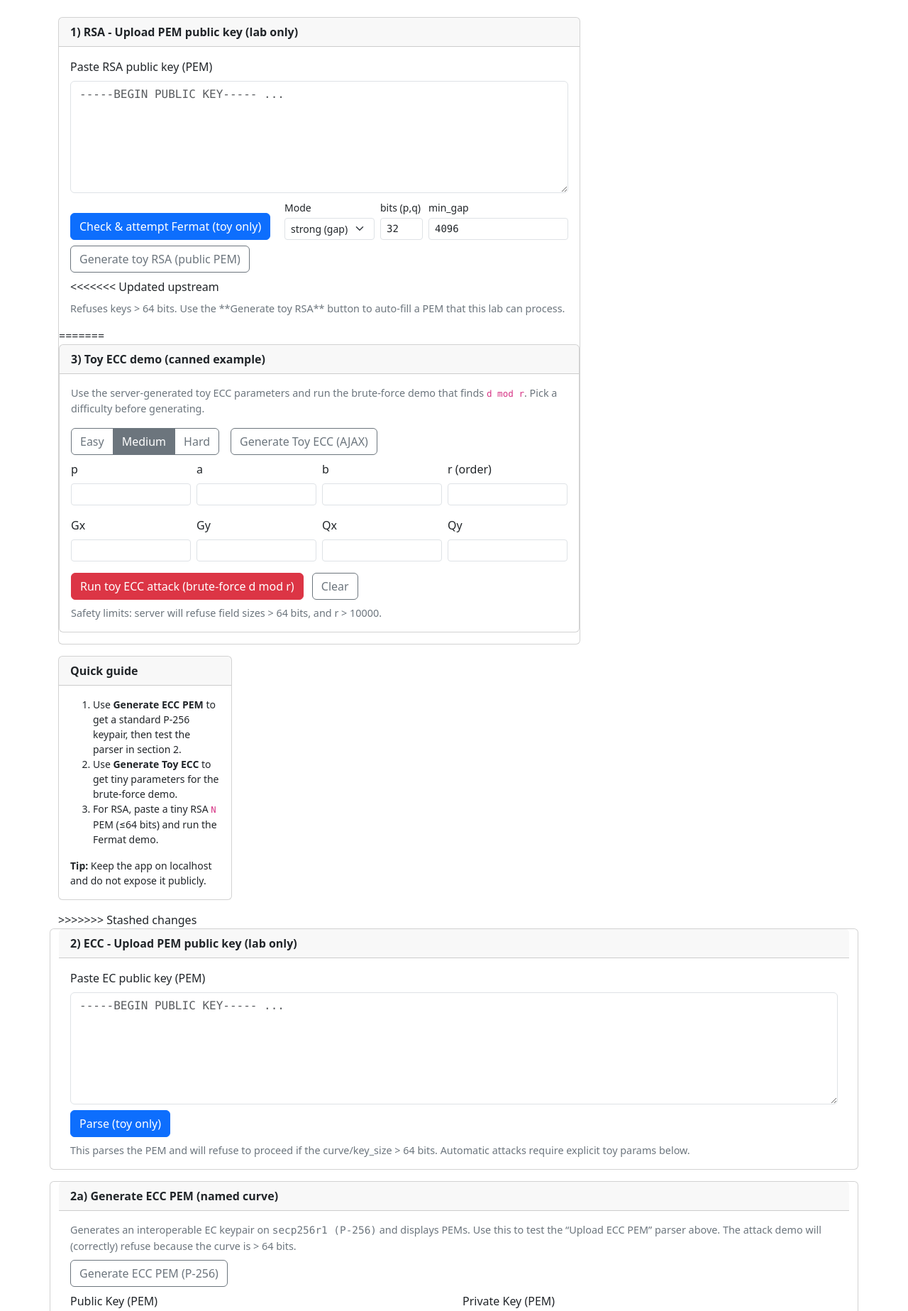
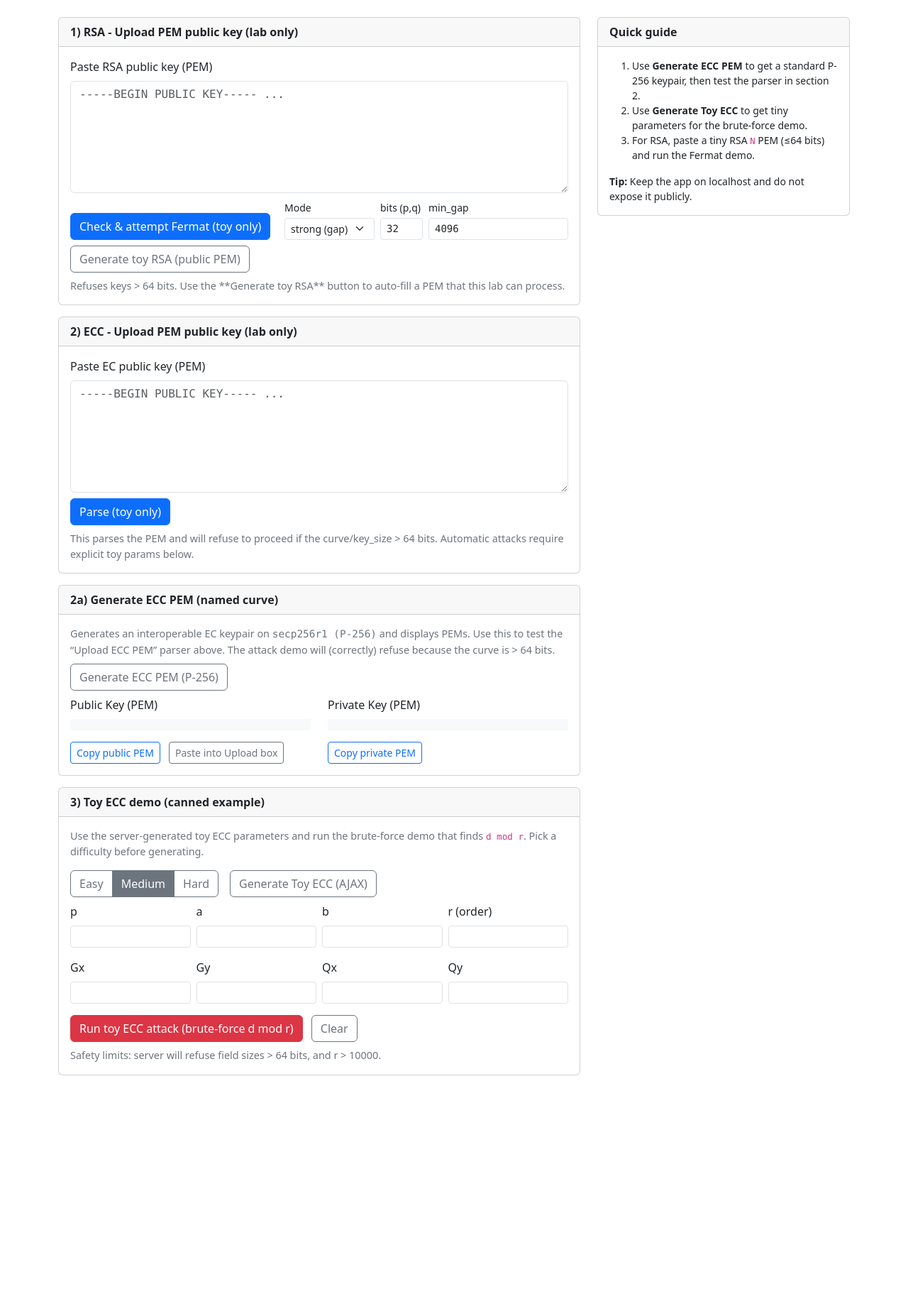
Before and after one commit to kieferkoh/ekb_project, a Flask app: page / in a window 1280 px wide. Shown: the part 74-1921 px from the top of the page at 71% size. After the commit the page ends 1589 px from the top, so only its background shows below. Run offline with Flask 3, Linux system fonts and the light colour scheme.

Commit message:
merged and everything working

```diff
--- a/lab/web_dashboard/app.py
+++ b/lab/web_dashboard/app.py
@@ -2,7 +2,7 @@
 from flask import Flask, request, render_template, flash, redirect, url_for, jsonify
 from lab.rsa.fermat_factor import fermat_factor
 from lab.rsa.weak_rsa_gen import gen_weak_rsa
-from lab.ecc.weak_ecc_gen import safe_int_from_form, brute_force_d_mod_r, make_toy_curve_and_key
+from ..ecc.weak_ecc_gen import safe_int_from_form, brute_force_d_mod_r, make_toy_curve_and_key
 from cryptography.hazmat.backends import default_backend
 from cryptography.hazmat.primitives import serialization
 from cryptography.hazmat.primitives.asymmetric import rsa as rsa_mod
@@ -37,7 +37,6 @@ def _build_public_pem(n: int, e: int = 65537) -> bytes:
         encoding=serialization.Encoding.PEM,
         format=serialization.PublicFormat.SubjectPublicKeyInfo
     )
-
 
 def _fmt_scientific(x):
     # format huge numbers cleanly for display
@@ -318,4 +317,3 @@ def attack_toy_ecc():
 if __name__ == "__main__":
     # In production you should use gunicorn/uwsgi and not debug=True
     app.run(debug=True, host="127.0.0.1", port=5000)
-    print(app.url_map)
--- a/lab/web_dashboard/templates/index.html
+++ b/lab/web_dashboard/templates/index.html
@@ -8,11 +8,31 @@
     <!-- Bootstrap -->
     <link href="https://cdn.jsdelivr.net/npm/bootstrap@5.3.2/dist/css/bootstrap.min.css" rel="stylesheet">
     <style>
-    body { padding-top: 2.5rem; }
-    .warning { border-left: 4px solid #dc3545; background: #fff5f5; padding: .75rem 1rem; }
-    pre.pem { max-height: 180px; overflow: auto; background: #f8f9fa; padding: .5rem; }
-    .small-muted { font-size: .9rem; color: #6c757d; }
-    .mono { font-family: ui-monospace, SFMono-Regular, Menlo, Consolas, "Liberation Mono", monospace; }
+        body {
+            padding-top: 2.5rem;
+        }
+
+        .warning {
+            border-left: 4px solid #dc3545;
+            background: #fff5f5;
+            padding: .75rem 1rem;
+        }
+
+        pre.pem {
+            max-height: 180px;
+            overflow: auto;
+            background: #f8f9fa;
+            padding: .5rem;
+        }
+
+        .small-muted {
+            font-size: .9rem;
+            color: #6c757d;
+        }
+
+        .mono {
+            font-family: ui-monospace, SFMono-Regular, Menlo, Consolas, "Liberation Mono", monospace;
+        }
     </style>
 </head>
 
@@ -23,22 +43,20 @@
             <h1 class="h3">Crypto Lab — Weak RSA / ECC Demo</h1>
         </header>
 
-    <!-- Inline AJAX message area -->
+        <!-- MESSAGES AREA (moved from <head>) -->
         <div id="msg_area" class="mb-3"></div>
 
         <div class="row">
             <div class="col-md-8">
 
                 <!-- Flash messages (server-side fallback) -->
-        {% with messages = get_flashed_messages() %}
-        {% if messages %}
+                {% with messages = get_flashed_messages() %} {% if messages %}
                 <div class="mb-3">
                     {% for m in messages %}
                     <div class="alert alert-info" role="alert">{{ m }}</div>
                     {% endfor %}
                 </div>
-        {% endif %}
-        {% endwith %}
+                {% endif %} {% endwith %}
 
                 <!-- RSA form -->
                 <div class="card mb-3">
@@ -79,13 +97,58 @@
                               </button>
                             </div>
 
-<<<<<<< Updated upstream
                             <div class="mt-2 small-muted">
                                 Refuses keys &gt; 64 bits. Use the **Generate toy RSA** button to auto-fill a PEM that this lab can process.
                             </div>
                         </form>
                     </div>
-=======
+                </div>
+
+                <!-- ECC PEM form -->
+                <div class="card mb-3">
+                    <div class="card-header"><strong>2) ECC - Upload PEM public key (lab only)</strong></div>
+                    <div class="card-body">
+                        <form id="form_upload_ecc" method="post" action="{{ url_for('upload_ecc') }}">
+                            <div class="mb-2">
+                                <label for="pem_ecc" class="form-label">Paste EC public key (PEM)</label>
+                                <textarea id="pem_ecc" name="pem" class="form-control mono" rows="6" placeholder="-----BEGIN PUBLIC KEY----- ..."></textarea>
+                            </div>
+                            <button class="btn btn-primary" type="submit">Parse (toy only)</button>
+                            <div class="mt-2 small-muted">
+                                This parses the PEM and will refuse to proceed if the curve/key_size &gt; 64 bits. Automatic attacks require explicit toy params below.
+                            </div>
+                        </form>
+                    </div>
+                </div>
+
+                <!-- Generate ECC PEM (named curve) -->
+                <div class="card mb-3">
+                    <div class="card-header"><strong>2a) Generate ECC PEM (named curve)</strong></div>
+                    <div class="card-body">
+                        <p class="small-muted mb-2">
+                            Generates an interoperable EC keypair on <span class="mono">secp256r1 (P-256)</span> and displays PEMs. Use this to test the “Upload ECC PEM” parser above. The attack demo will (correctly) refuse because the curve is &gt; 64
+                            bits.
+                        </p>
+                        <div class="mb-2">
+                            <button id="btn_gen_pem_ecc" class="btn btn-outline-secondary">Generate ECC PEM (P-256)</button>
+                            <span id="gen_pem_note" class="ms-2 small text-muted"></span>
+                        </div>
+                        <div class="row">
+                            <div class="col-md-6">
+                                <label class="form-label">Public Key (PEM)</label>
+                                <pre id="pem_ecc_pub" class="pem mono"></pre>
+                                <button class="btn btn-sm btn-outline-primary" type="button" data-copy-target="#pem_ecc_pub">Copy public PEM</button>
+                                <button class="btn btn-sm btn-outline-secondary ms-2" type="button" data-insert-target="#pem_ecc">Paste into Upload box</button>
+                            </div>
+                            <div class="col-md-6">
+                                <label class="form-label">Private Key (PEM)</label>
+                                <pre id="pem_ecc_priv" class="pem mono"></pre>
+                                <button class="btn btn-sm btn-outline-primary" type="button" data-copy-target="#pem_ecc_priv">Copy private PEM</button>
+                            </div>
+                        </div>
+                    </div>
+                </div>
+
                 <!-- Toy ECC generator + attack -->
                 <div class="card mb-3">
                     <div class="card-header"><strong>3) Toy ECC demo (canned example)</strong></div>
@@ -184,136 +247,11 @@
                     </div>
                 </div>
             </div>
->>>>>>> Stashed changes
-        </div>
-
-        <!-- ECC PEM form -->
-        <div class="card mb-3">
-          <div class="card-header"><strong>2) ECC - Upload PEM public key (lab only)</strong></div>
-          <div class="card-body">
-            <form id="form_upload_ecc" method="post" action="{{ url_for('upload_ecc') }}">
-              <div class="mb-2">
-                <label for="pem_ecc" class="form-label">Paste EC public key (PEM)</label>
-                <textarea id="pem_ecc" name="pem" class="form-control mono" rows="6" placeholder="-----BEGIN PUBLIC KEY----- ..."></textarea>
-              </div>
-              <button class="btn btn-primary" type="submit">Parse (toy only)</button>
-              <div class="mt-2 small-muted">
-                This parses the PEM and will refuse to proceed if the curve/key_size &gt; 64 bits. Automatic attacks require explicit toy params below.
-              </div>
-            </form>
-          </div>
-        </div>
-
-        <!-- Generate ECC PEM (named curve) -->
-        <div class="card mb-3">
-          <div class="card-header"><strong>2a) Generate ECC PEM (named curve)</strong></div>
-          <div class="card-body">
-            <p class="small-muted mb-2">
-              Generates an interoperable EC keypair on <span class="mono">secp256r1 (P-256)</span> and displays PEMs.
-              Use this to test the “Upload ECC PEM” parser above. The attack demo will (correctly) refuse because the curve is &gt; 64 bits.
-            </p>
-            <div class="mb-2">
-              <button id="btn_gen_pem_ecc" class="btn btn-outline-secondary">Generate ECC PEM (P-256)</button>
-              <span id="gen_pem_note" class="ms-2 small text-muted"></span>
-            </div>
-
-            <div class="row">
-              <div class="col-md-6">
-                <label class="form-label">Public Key (PEM)</label>
-                <pre id="pem_ecc_pub" class="pem mono"></pre>
-                <button class="btn btn-sm btn-outline-primary" type="button" data-copy-target="#pem_ecc_pub">Copy public PEM</button>
-                <button class="btn btn-sm btn-outline-secondary ms-2" type="button" data-insert-target="#pem_ecc">Paste into Upload box</button>
-              </div>
-              <div class="col-md-6">
-                <label class="form-label">Private Key (PEM)</label>
-                <pre id="pem_ecc_priv" class="pem mono"></pre>
-                <button class="btn btn-sm btn-outline-primary" type="button" data-copy-target="#pem_ecc_priv">Copy private PEM</button>
-              </div>
-            </div>
-          </div>
-        </div>
-
-        <!-- Toy ECC generator + attack -->
-        <div class="card mb-3">
-          <div class="card-header"><strong>3) Toy ECC demo (canned example)</strong></div>
-          <div class="card-body">
-            <p class="small-muted">Use the canned toy ECC parameters (server-generated) and run the brute-force demo that finds <code>d mod r</code>. These are intentionally tiny values.</p>
-
-            <div class="mb-2">
-              <button id="btn_gen_toy" class="btn btn-outline-secondary">Generate Toy ECC (AJAX)</button>
-              <span id="gen_note" class="ms-2 small text-muted"></span>
-            </div>
-
-            <form id="attackToyForm" method="post" action="{{ url_for('attack_toy_ecc') }}">
-              <div class="row g-2">
-                <div class="col-md-3">
-                  <label class="form-label">p</label>
-                  <input id="p" name="p" class="form-control form-control-sm mono" />
-                </div>
-                <div class="col-md-3">
-                  <label class="form-label">a</label>
-                  <input id="a" name="a" class="form-control form-control-sm mono" />
-                </div>
-                <div class="col-md-3">
-                  <label class="form-label">b</label>
-                  <input id="b" name="b" class="form-control form-control-sm mono" />
-                </div>
-                <div class="col-md-3">
-                  <label class="form-label">r (order)</label>
-                  <input id="r" name="r" class="form-control form-control-sm mono" />
-                </div>
-              </div>
-
-              <div class="row g-2 mt-2">
-                <div class="col-md-3">
-                  <label class="form-label">Gx</label>
-                  <input id="Gx" name="Gx" class="form-control form-control-sm mono" />
-                </div>
-                <div class="col-md-3">
-                  <label class="form-label">Gy</label>
-                  <input id="Gy" name="Gy" class="form-control form-control-sm mono" />
-                </div>
-                <div class="col-md-3">
-                  <label class="form-label">Qx</label>
-                  <input id="Qx" name="Qx" class="form-control form-control-sm mono" />
-                </div>
-                <div class="col-md-3">
-                  <label class="form-label">Qy</label>
-                  <input id="Qy" name="Qy" class="form-control form-control-sm mono" />
-                </div>
-              </div>
-
-              <div class="mt-3">
-                <button id="btn_attack_toy" class="btn btn-danger" type="submit">Run toy ECC attack (brute-force d mod r)</button>
-                <button id="btn_clear" type="button" class="btn btn-outline-secondary ms-2">Clear</button>
-              </div>
-              <div class="mt-2 small-muted">Safety limits: server will refuse field sizes &gt; 64 bits, and will refuse r &gt; 10000.</div>
-            </form>
-          </div>
         </div>
 
     </div>
 
-      <div class="col-md-4">
-        <div class="card mb-3">
-          <div class="card-header"><strong>Quick guide</strong></div>
-          <div class="card-body small">
-            <ol>
-              <li>Use <strong>Generate ECC PEM</strong> to get a standard P-256 keypair, then test the parser in section 2.</li>
-              <li>Use <strong>Generate Toy ECC</strong> to get tiny parameters for the brute-force demo.</li>
-              <li>For RSA, click <strong>Generate toy RSA</strong> to auto-fill a tiny PEM, then run Fermat.</li>
-            </ol>
-            <p class="mb-0"><strong>Tip:</strong> Keep the app on localhost and do not expose it publicly.</p>
-          </div>
-        </div>
-      </div>
-    </div>
-
-<<<<<<< Updated upstream
-  </div>
-
     <script>
-    /* ===== RSA toy generator UI: show/hide param fields by mode ===== */
         const selMode = document.getElementById('rsa_mode');
         const wrapMinGap = document.getElementById('wrap_min_gap');
         const wrapClose = document.getElementById('wrap_closeness');
@@ -323,22 +261,6 @@
             wrapClose.style.display = (m === 'weak') ? '' : 'none';
         });
 
-    /* ===== Toy ECC fetch/populate ===== */
-    document.getElementById('btn_gen_toy').addEventListener('click', async function () {
-      const btn = this;
-      btn.disabled = true;
-      document.getElementById('gen_note').textContent = 'Generating...';
-      try {
-        const resp = await fetch('{{ url_for("generate_toy_ecc") }}');
-        if (!resp.ok) throw new Error('Server error: ' + resp.status);
-        const js = await resp.json();
-        if (js.status !== 'ok') throw new Error(js.msg || 'failed');
-        const t = js.toy;
-        ['p', 'a', 'b', 'Gx', 'Gy', 'r', 'Qx', 'Qy'].forEach(k => {
-          const el = document.getElementById(k);
-          if (el) el.value = t[k];
-=======
-    <script>
         /* ===== Toy ECC fetch/populate ===== */
         function getSelectedDifficulty() {
             const el = document.querySelector('input[name="ecc_difficulty"]:checked');
@@ -357,7 +279,7 @@
             try {
                 // Pass difficulty as a query param
                 const diff = getSelectedDifficulty() || 'medium';
-                base = '{{ url_for("generate_toy_ecc") }}';
+                const base = '{{ url_for("generate_toy_ecc") }}'; // will render to /generate_toy_ecc
                 const url = `${base}?difficulty=${encodeURIComponent(diff)}`;
                 console.log(url)
                 const resp = await fetch(url, {
@@ -406,25 +328,16 @@
                 btn.disabled = false;
                 setTimeout(() => note.textContent = '', 6000);
             }
->>>>>>> Stashed changes
-        });
-        document.getElementById('gen_note').textContent = 'Toy ECC params loaded into the form below.';
-      } catch (err) {
-        console.error(err);
-        document.getElementById('gen_note').textContent = 'Error: ' + err.message;
-        alert('Could not generate toy ECC: ' + err.message);
-      } finally {
-        btn.disabled = false;
-        setTimeout(() => document.getElementById('gen_note').textContent = '', 6000);
-      }
         });
 
         /* ===== Clear toy form ===== */
-    document.getElementById('btn_clear').addEventListener('click', function () {
+        document.getElementById('btn_clear').addEventListener('click', function() {
             ['p', 'a', 'b', 'Gx', 'Gy', 'r', 'Qx', 'Qy'].forEach(k => {
                 const el = document.getElementById(k);
                 if (el) el.value = '';
             });
+            const cb = document.getElementById('accept_toy');
+            if (cb) cb.checked = false;
         });
 
         /* ===== Generate ECC PEM (P-256) ===== */
@@ -433,7 +346,7 @@
         const privBox = document.getElementById('pem_ecc_priv');
         const genPemNote = document.getElementById('gen_pem_note');
 
-    btnGenPem.addEventListener('click', async function () {
+        btnGenPem.addEventListener('click', async function() {
             btnGenPem.disabled = true;
             genPemNote.textContent = 'Generating...';
             pubBox.textContent = '';
@@ -458,7 +371,7 @@
 
         /* ===== Copy & paste helpers ===== */
         document.querySelectorAll('button[data-copy-target]').forEach(btn => {
-      btn.addEventListener('click', async () => {
+            btn.addEventListener('click', async() => {
                 const target = document.querySelector(btn.getAttribute('data-copy-target'));
                 if (!target) return;
                 try {
@@ -479,7 +392,6 @@
             });
         });
 
-<<<<<<< Updated upstream
         /* ===== Inline messaging ===== */
         function showMessage(status, text) {
             const box = document.getElementById('msg_area');
@@ -492,50 +404,6 @@
             const form = document.getElementById(formId);
             if (!form) return;
 
-      form.addEventListener('submit', async (evt) => {
-        if (extraChecksFn && extraChecksFn(evt) === false) return;
-
-        evt.preventDefault(); // no page reload
-        const submitBtn = form.querySelector('button[type="submit"]');
-        if (submitBtn) submitBtn.disabled = true;
-
-        try {
-          const resp = await fetch(form.action, {
-            method: 'POST',
-            body: new FormData(form),
-            headers: {
-              'X-Requested-With': 'XMLHttpRequest',
-              'Accept': 'application/json'
-            }
-          });
-
-          let payload, text;
-          const ct = resp.headers.get('Content-Type') || '';
-          if (ct.includes('application/json')) {
-            payload = await resp.json();
-          } else {
-            text = await resp.text();
-          }
-
-          if (!resp.ok) {
-              showMessage('error', (payload && (payload.msg || payload.message)) || text || `HTTP ${resp.status}`);
-            } else {
-              const msg =
-                (payload && (payload.message || payload.msg)) ||
-                (text && text.substring(0, 500)) ||  // <— show text fallback instead of "Done."
-                'Done.';
-              const status = (payload && payload.status) || 'ok';
-              showMessage(status, msg);
-            }
-
-        } catch (e) {
-          showMessage('error', e.message || 'Network error');
-        } finally {
-          if (submitBtn) submitBtn.disabled = false;
-        }
-      });
-    }
-=======
             form.addEventListener('submit', async(evt) => {
                         if (extraChecksFn && extraChecksFn(evt) === false) return;
 
@@ -611,13 +479,13 @@
     }
   });
 }
->>>>>>> Stashed changes
 
         /* Hook up forms (no refresh) */
         ajaxifyForm('form_upload_rsa');
         ajaxifyForm('form_upload_ecc');
-    ajaxifyForm('attackToyForm', () => true);
-
+        ajaxifyForm('attackToyForm', (evt) => {
+            return true;
+        });
             /* ===== Generate toy RSA (public PEM) via /generate_toy_rsa_pub ===== */
       const btnGenToyRSA = document.getElementById('btn_gen_toy_rsa');
       const taRSA = document.getElementById('pem_rsa');
@@ -652,4 +520,5 @@
     </script>
 
 </body>
+
 </html>
```
Also changed, not shown: lab/ecc/weak_ecc_gen.py (+137 -92 lines). Lines whose indentation alone changed are shown as unchanged.
